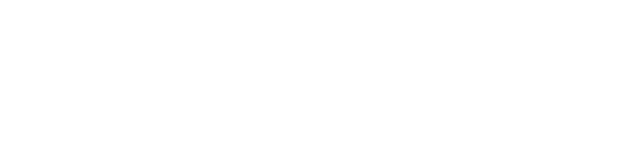
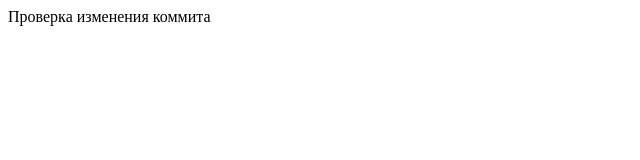
Before and after one commit to EgorAleksandrov/MetaLampHTML, a plain HTML site: page index.html in a window 1280 px wide. Shown: the whole page, without its empty margins (0-640 px from the left). Drawn offline with Linux system fonts and the light colour scheme.

Commit message:
My second commit

```diff
--- a/index.html
+++ b/index.html
@@ -6,5 +6,7 @@
     <meta name="viewport" content="width=device-width, initial-scale=1.0" />
     <title>Document</title>
   </head>
-  <body></body>
+  <body>
+    Проверка изменения коммита
+  </body>
 </html>
```
